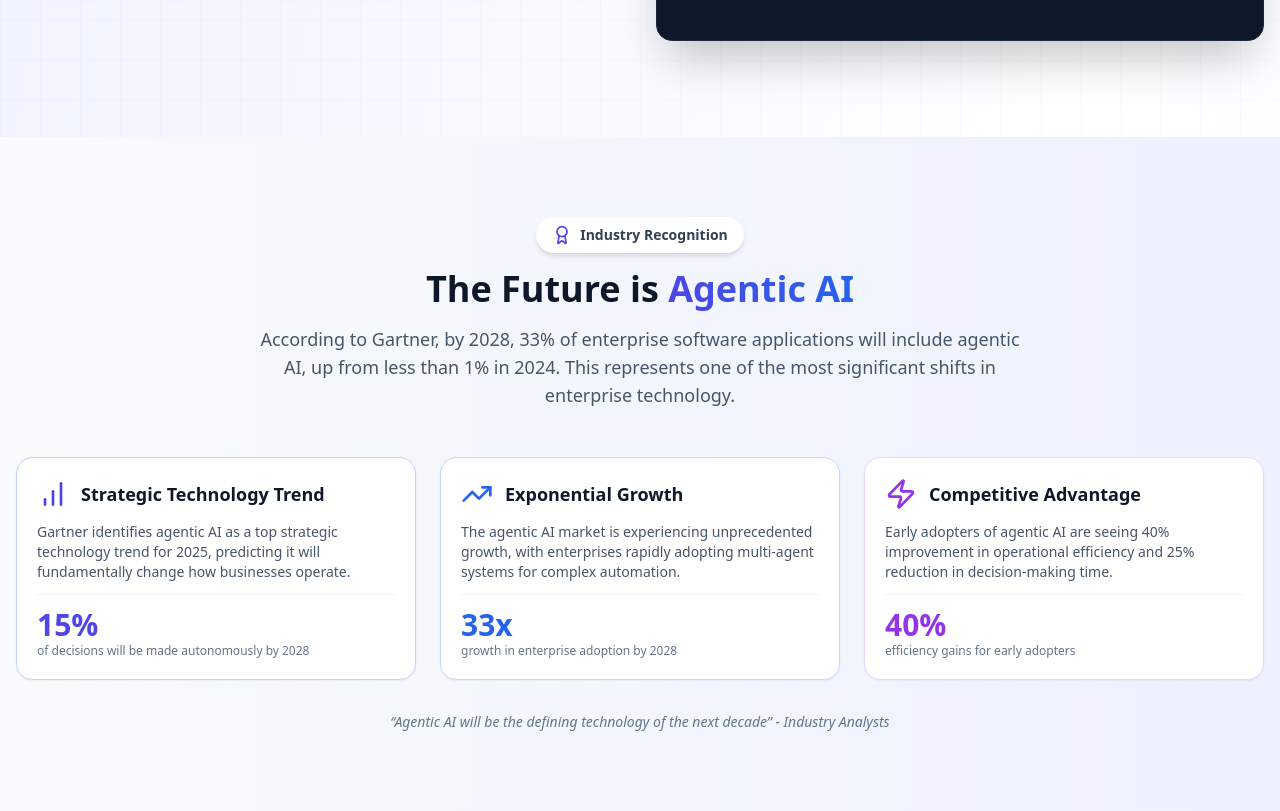
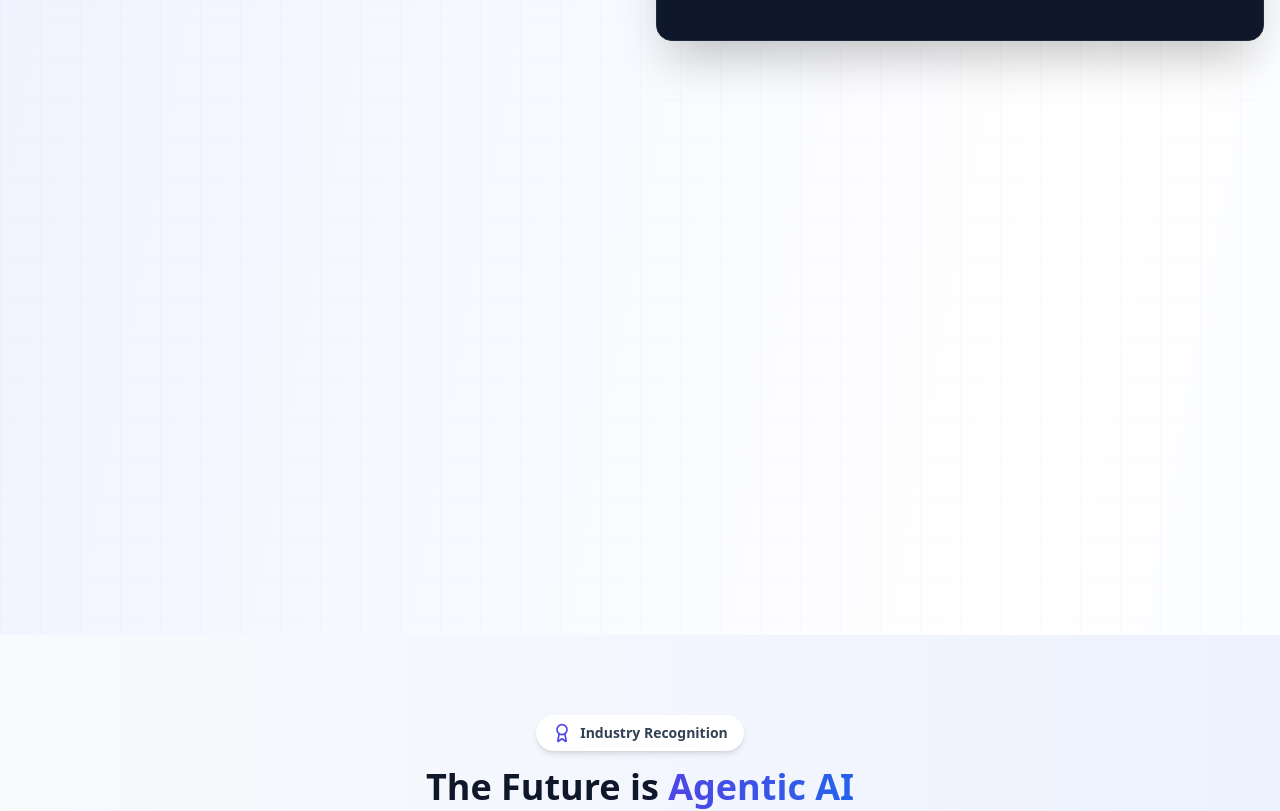
Before and after one commit to Gradient-Logic/gradient-logic.github.io, a Next.js app: page / in a window 1280 px wide. Shown: the part 940-1751 px from the top of the page. Built offline with nearby package versions, Linux system fonts and the light colour scheme.

Commit message:
Add Industries We Serve section; update metrics; align subtitle; switch Vector DB to ChromaDB

```diff
--- a/app/page.tsx
+++ b/app/page.tsx
@@ -494,6 +494,50 @@
         </div>
       </section>
 
+      {/* INDUSTRIES WE SERVE */}
+      <section id="industries" className="py-20 px-4 bg-slate-50">
+        <div className="mx-auto max-w-7xl">
+          <div className="text-center mb-12">
+            <h2 className="text-3xl md:text-4xl font-bold mb-4">Industries We Serve</h2>
+            <p className="text-lg text-slate-600">Proven patterns across regulated and performance-critical domains</p>
+          </div>
+
+          <div className="grid md:grid-cols-2 lg:grid-cols-4 gap-6">
+            <div className="bg-white rounded-2xl p-6 shadow hover:shadow-xl transition-all border border-slate-200">
+              <div className="inline-flex p-3 rounded-xl bg-indigo-50 text-indigo-600 mb-4">
+                <Shield className="h-6 w-6" />
+              </div>
+              <h3 className="font-semibold mb-2">Government</h3>
+              <p className="text-sm text-slate-600">Secure, auditable agent workflows and policy-driven governance.</p>
+            </div>
+
+            <div className="bg-white rounded-2xl p-6 shadow hover:shadow-xl transition-all border border-slate-200">
+              <div className="inline-flex p-3 rounded-xl bg-blue-50 text-blue-600 mb-4">
+                <Network className="h-6 w-6" />
+              </div>
+              <h3 className="font-semibold mb-2">Telecommunications</h3>
+              <p className="text-sm text-slate-600">Network operations, customer automation, and real-time agent routing.</p>
+            </div>
+
+            <div className="bg-white rounded-2xl p-6 shadow hover:shadow-xl transition-all border border-slate-200">
+              <div className="inline-flex p-3 rounded-xl bg-purple-50 text-purple-600 mb-4">
+                <Cpu className="h-6 w-6" />
+              </div>
+              <h3 className="font-semibold mb-2">IT / Software</h3>
+              <p className="text-sm text-slate-600">DevOps copilots, RAG platforms, and multi-agent delivery pipelines.</p>
+            </div>
+
+            <div className="bg-white rounded-2xl p-6 shadow hover:shadow-xl transition-all border border-slate-200">
+              <div className="inline-flex p-3 rounded-xl bg-emerald-50 text-emerald-600 mb-4">
+                <TrendingUp className="h-6 w-6" />
+              </div>
+              <h3 className="font-semibold mb-2">Asset Management</h3>
+              <p className="text-sm text-slate-600">Research automation, risk signals, and compliance-aware agents.</p>
+            </div>
+          </div>
+        </div>
+      </section>
+
       {/* GARTNER INSIGHTS SECTION */}
       <section className="py-20 px-4 bg-gradient-to-r from-slate-50 to-indigo-50 relative">
         <div className="mx-auto max-w-7xl">
@@ -819,7 +863,7 @@
         <div className="mx-auto max-w-7xl">
           <div className="text-center mb-12">
             <h2 className="text-3xl md:text-4xl font-bold mb-4">What We&apos;re Building</h2>
-            <p className="text-lg text-slate-600">Current projects showcasing our multi-agent orchestration expertise</p>
+            <p className="text-lg text-slate-600">Current projects across Government, Telecommunications, IT, and Asset Management</p>
           </div>
 
           <div className="grid md:grid-cols-2 gap-8">
@@ -827,7 +871,7 @@
               {
                 title: "Autonomous Research Platform",
                 description: "Multi-agent system that conducts comprehensive research, analysis, and synthesis across domains",
-                tech: ["MCP Protocol", "LangGraph", "GPT-4", "Claude", "Vector DB"],
+                tech: ["MCP Protocol", "LangGraph", "GPT-4", "Claude", "ChromaDB"],
                 status: "In Production",
                 metrics: { agents: 5, requests: "10K/day", latency: "200ms" }
               },
@@ -919,16 +963,16 @@
               </p>
               <div className="flex gap-6">
                 <div>
-                  <div className="text-3xl font-bold text-indigo-600">50+</div>
+                  <div className="text-3xl font-bold text-indigo-600">10+</div>
                   <div className="text-sm text-slate-600">Projects Deployed</div>
                 </div>
                 <div>
-                  <div className="text-3xl font-bold text-blue-600">15+</div>
+                  <div className="text-3xl font-bold text-blue-600">3</div>
                   <div className="text-sm text-slate-600">Enterprise Clients</div>
                 </div>
                 <div>
-                  <div className="text-3xl font-bold text-purple-600">24/7</div>
-                  <div className="text-sm text-slate-600">Agent Uptime</div>
+                  <div className="text-3xl font-bold text-purple-600">SLA-based</div>
+                  <div className="text-sm text-slate-600">Availability</div>
                 </div>
               </div>
             </div>
```
